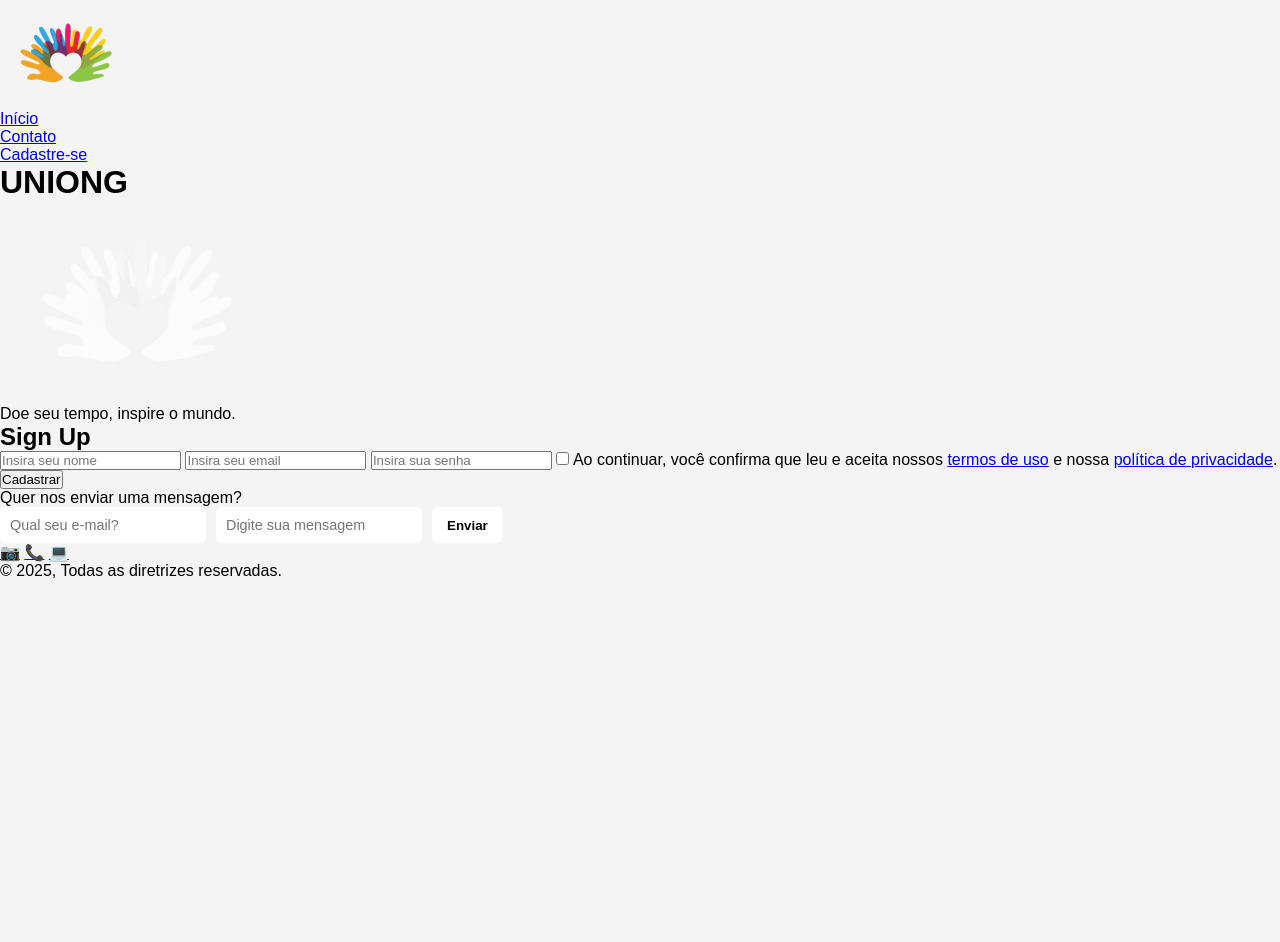
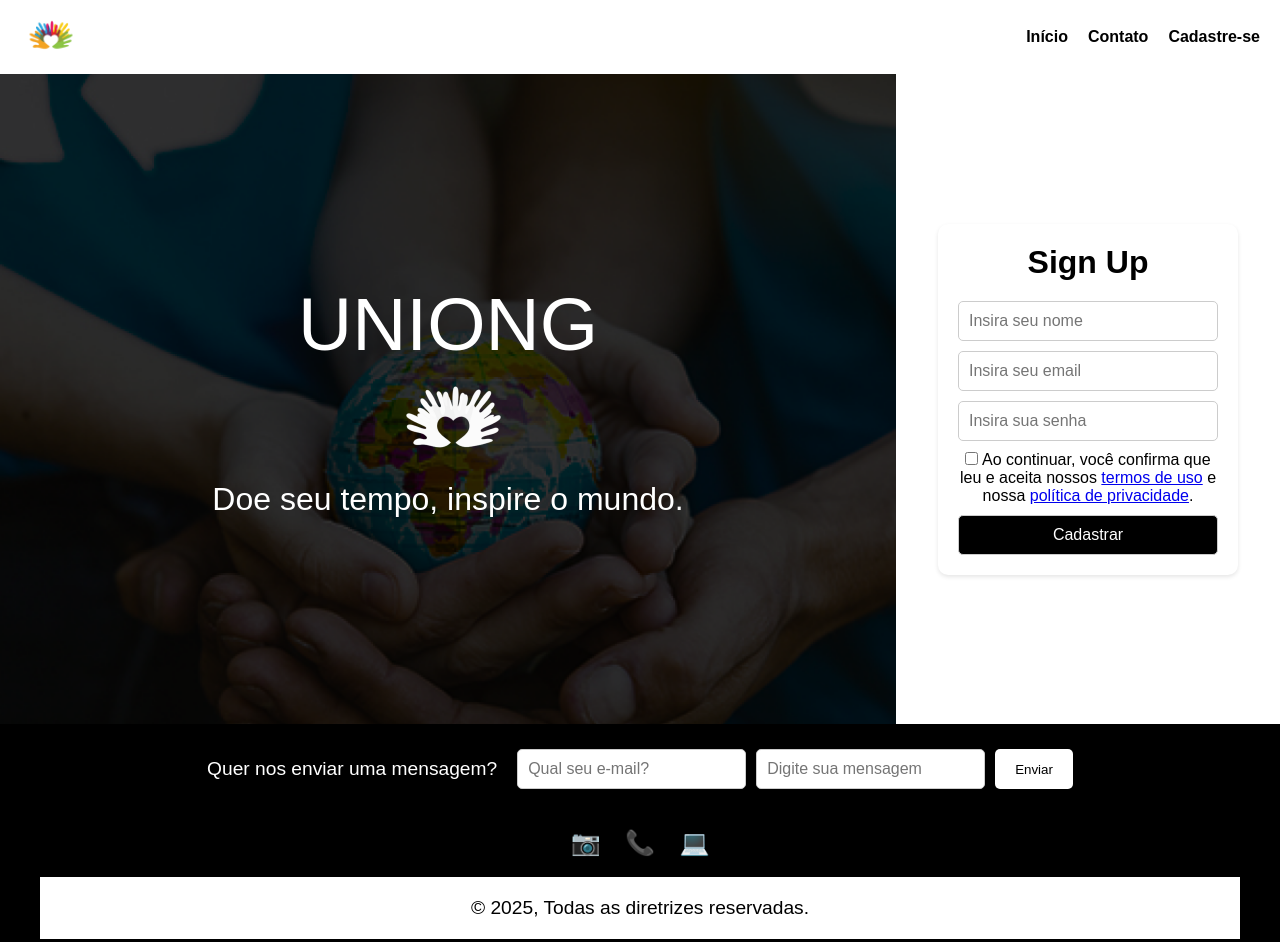
Before and after one commit to AthosAzevedo/UNIONG, a plain HTML site: page frontend/login.html in a window 1280 px wide. Before the commit the page ends 800 px from the top, so only its background shows below. Drawn offline with Linux system fonts and the light colour scheme.

Commit message:
:sparkles: Refazendo arquivos e ajustes após pull

```diff
--- a/frontend/login.html
+++ b/frontend/login.html
@@ -10,23 +10,23 @@
     <header class="navBar">
         <div class="logo">
             <img src="assets/img/LogoColorful.png" alt="tese">
-
         </div>
         <nav>
             <ul>
-                <li><a href="#">Início</a></li>
+                <li><a href="#">Início</a></li>
                 <li><a href="#">Contato</a></li>
                 <li><a href="#">Cadastre-se</a></li>
             </ul>
         </nav>
     </header>
+
     <main>
         <div class="left-side">
             <div class="overlay">
                 <div class="hero-content">
                     <div class="teste">
-                        <h1>UNIONG </h1>
-                        <img src="assets\img\LogoUncolorful.png" alt="">
+                        <h1>UNIONG</h1>
+                        <img src="assets/img/LogoUncolorful.png" alt="">
                     </div>
                     <p>Doe seu tempo, inspire o mundo.</p>
                 </div>
@@ -41,13 +41,14 @@
                     <input type="email" placeholder="Insira seu email">
                     <input type="password" placeholder="Insira sua senha">
                     <label>
-                        <input type="checkbox"> Ao continuar, você confirma que leu e aceita nossos <a href="#">termos de uso</a> e nossa <a href="#">política de privacidade</a>.
+                        <input type="checkbox"> Ao continuar, você confirma que leu e aceita nossos <a href="#">termos de uso</a> e nossa <a href="#">política de privacidade</a>.
                     </label>
                     <button type="submit">Cadastrar</button>
                 </form>
             </section>
         </div>
     </main>
+
     <footer>
         <div class="footer-content">
             <div class="contact-wrapper">
@@ -61,13 +62,14 @@
         </div>
 
         <div class="social">
-            <a href="#">&#128247;</a>
-            <a href="#">&#128222;</a>
-            <a href="#">&#128187;</a>
+            <a href=\"#\">&#128247;</a>
+            <a href=\"#\">&#128222;</a>
+            <a href=\"#\">&#128187;</a>
+        </div>
+
+        <div class="copy-container">
+            <p>&copy; 2025, Todas as diretrizes reservadas.</p>
         </div>
     </footer>
-            <div class="copy-container">
-                <p>&copy; 2025, Todas as diretrizes reservadas.</p>
-            </div>
 </body>
 </html>
--- a/frontend/styles.css
+++ b/frontend/styles.css
@@ -1,4 +1,6 @@
-/* RESET BÁSICO */
+/************************************************
+ * RESET BÁSICO
+ ************************************************/
  * {
   margin: 0;
   padding: 0;
@@ -7,47 +9,255 @@
 
 body {
   font-family: Arial, sans-serif;
+  background-color: #f4f4f4;
   color: #000;
-    background-color: #f4f4f4;
 }
 
-  /* ===== HEADER ===== */
-  .header {
+/************************************************
+ * ESTILOS PARA A TELA DE LOGIN
+ ************************************************/
+
+/* Header da tela de Login */
+.navBar {
+  display: flex;
+  justify-content: space-between;
+  align-items: center;
+  padding: 10px 20px;
+  background: white;
+  box-shadow: 0 0 5px rgba(0, 0, 0, 0.1);
+}
+
+.logo img {
+  height: 50px;
+}
+
+.navBar ul {
+  list-style: none;
+  display: flex;
+  gap: 20px;
+}
+
+.navBar a {
+  text-decoration: none;
+  color: #000;
+  font-weight: bold;
+  transition: 0.3s;
+}
+
+.navBar a:hover {
+  color: #6a00f4;
+}
+
+/* Main da tela de Login */
+main {
+  display: flex;
+  min-height: calc(100vh - 150px);
+}
+
+.left-side {
+  flex: 7;
+  background: url("assets/img/pageImage.png") no-repeat center center/cover;
+  display: flex;
+  align-items: center;
+  justify-content: center;
+  color: white;
+  text-align: center;
+  position: relative;
+}
+
+.overlay {
+  background: rgba(0, 0, 0, 0.5);
+  width: 100%;
+  height: 100%;
+  display: flex;
+  align-items: center;
+  justify-content: center;
+}
+
+.hero-content {
+  z-index: 2;
+}
+
+.hero-content h1 {
+  font-size: 75px;
+  margin: 0;
+  font-weight: normal;
+}
+
+.hero-content img {
+  width: 137px;
+  height: 100px;
+  margin-left: 10px;
+}
+
+.hero-content p {
+  font-size: 32px;
+  margin-top: 10px;
+}
+
+/* Seção direita da tela de Login */
+.right-side {
+  flex: 3;
+  display: flex;
+  align-items: center;
+  justify-content: center;
+  background: white;
+}
+
+.signup {
+  background: white;
+  padding: 20px;
+  width: 90%;
+  max-width: 300px;
+  text-align: center;
+  box-shadow: 0 2px 4px rgba(0, 0, 0, 0.1);
+  border-radius: 10px;
+}
+
+.signup h2 {
+  font-size: 2rem;
+  margin-bottom: 20px;
+}
+
+.signup form {
+  display: flex;
+  flex-direction: column;
+  gap: 10px;
+}
+
+.signup input,
+.signup button {
+  padding: 10px;
+  border: 1px solid #ccc;
+  border-radius: 5px;
+  font-size: 1rem;
+}
+
+.signup button {
+  background: black;
+  color: white;
+  cursor: pointer;
+  transition: background 0.3s ease;
+}
+
+.signup button:hover {
+  background: #333;
+}
+
+/* Footer da tela de Login */
+footer {
+  background: black;
+  color: white;
+  padding: 25px 40px;
+  text-align: center;
+}
+
+.footer-content {
+  display: flex;
+  flex-direction: column;
+  align-items: center;
+  margin-bottom: 20px;
+}
+
+.contact-wrapper {
+  display: flex;
+  align-items: center;
+  gap: 20px;
+  margin-bottom: 20px;
+}
+
+.contact-wrapper p {
+  margin: 0;
+  font-size: 1.2rem;
+  text-align: left;
+}
+
+.contact {
+  display: flex;
+  gap: 10px;
+}
+
+.contact input {
+  padding: 10px;
+  border: 1px solid #ccc;
+  border-radius: 5px;
+  font-size: 1rem;
+}
+
+.contact button {
+  padding: 10px 20px;
+  border: none;
+  border-radius: 5px;
+  background: white;
+  color: black;
+  cursor: pointer;
+  transition: background 0.3s ease;
+}
+
+.contact button:hover {
+  background: #ddd;
+}
+
+.social a {
+  color: white;
+  margin: 0 10px;
+  text-decoration: none;
+  font-size: 1.5rem;
+}
+
+.copy-container {
+  background-color: white;
+  padding: 20px;
+  text-align: center;
+  margin-top: 20px;
+  border-radius: 0px;
+  box-shadow: 0 2px 4px rgba(0, 0, 0, 0.1);
+}
+
+.copy-container p {
+  margin: 0;
+  font-size: 1.2rem;
+  color: black;
+}
+
+/************************************************
+ * ESTILOS PARA A TELA DE CADASTRAR AÇÕES
+ ************************************************/
+
+/* Header do Cadastro */
+.header-cadastro {
   width: 100%;
   height: 60px;
   background-color: #fff;
   box-shadow: 0 0 5px rgba(0,0,0,0.1);
-
   display: flex;
   align-items: center;
   justify-content: space-between;
   padding: 0 20px;
 }
 
-  .header .logo img {
+.logo-cadastro img {
   height: 45px;
 }
 
-  /* Menu */
-  .header nav ul {
+.nav-cadastro ul {
   list-style: none;
   display: flex;
   gap: 20px;
 }
 
-  .header nav a {
+.nav-cadastro a {
   text-decoration: none;
   color: #000;
   font-weight: bold;
   transition: 0.3s;
 }
 
-  .header nav a:hover {
+.nav-cadastro a:hover {
   color: #6a00f4;
 }
 
-  /* Ícone de usuário */
-  .user-icon {
+.user-icon-cadastro {
   width: 40px;
   height: 40px;
   background-color: #000;
@@ -59,20 +269,18 @@
   font-weight: bold;
 }
 
-  /* ===== MAIN ===== */
-  .main {
-    /* Imagem de fundo ocupando toda a tela (menos o header e footer) */
-    min-height: calc(100vh - 60px - 120px); /* Subtraindo a altura do header e do footer aproximados */
+/* Main do Cadastro */
+.main-cadastro {
+  min-height: calc(100vh - 60px - 120px);
   background: url('assets/img/pageImage.png') no-repeat center center/cover;
   position: relative;
-
   display: flex;
   align-items: center;
   justify-content: center;
 }
 
-  /* Card do formulário */
-  .form-card {
+/* Card do formulário de Cadastro */
+.form-card-cadastro {
   background-color: rgba(0, 0, 0, 0.9);
   width: 350px;
   padding: 30px;
@@ -81,17 +289,16 @@
 
   display: flex;
   flex-direction: column;
-    gap: 15px; /* Espaço entre os elementos internos */
+  gap: 15px;
 }
 
-  /* Labels e inputs */
-  .form-label {
+.form-label-cadastro {
   color: #fff;
   font-size: 1rem;
 }
 
-  .form-card input[type='text'],
-  .form-card input[type='file'] {
+.form-card-cadastro input[type='text'],
+.form-card-cadastro input[type='file'] {
   padding: 10px;
   border: none;
   border-radius: 5px;
@@ -100,8 +307,8 @@
   color: #000;
 }
 
-  /* Grupo do toggle */
-  .toggle-group {
+/* Toggle (Aceitando voluntários) */
+.toggle-group-cadastro {
   display: flex;
   align-items: center;
   justify-content: space-between;
@@ -109,7 +316,7 @@
   font-size: 0.95rem;
 }
 
-  /* ===== Switch (toggle) ===== */
+/* Switch (pode ser aproveitado pelas duas telas, se precisar) */
 .switch {
   position: relative;
   display: inline-block;
@@ -151,7 +358,7 @@
 }
 
 /* Botão 'Pronto!' */
-  .btn-pronto {
+.btn-pronto-cadastro {
   width: 100%;
   padding: 12px;
   border: none;
@@ -163,38 +370,38 @@
   transition: 0.3s;
   font-weight: bold;
 }
-  .btn-pronto:hover {
+.btn-pronto-cadastro:hover {
   opacity: 0.8;
 }
 
-  /* ===== FOOTER ===== */
-  .footer {
+/* Footer do Cadastro */
+.footer-cadastro {
   background-color: #000;
   color: #fff;
   text-align: center;
-    padding: 20px 20px 40px 20px; /* Extra espaço embaixo para distanciar do final */
+  padding: 20px 20px 40px 20px;
 }
 
-  .footer-top {
+.footer-top-cadastro {
   display: flex;
   flex-direction: column;
   align-items: center;
   gap: 10px;
 }
 
-  .contact {
+.contact-cadastro {
   display: flex;
   gap: 10px;
 }
 
-  .contact input {
+.contact-cadastro input {
   padding: 10px;
   border-radius: 5px;
   border: none;
   font-size: 0.9rem;
 }
 
-  .contact button {
+.contact-cadastro button {
   background-color: #fff;
   color: #000;
   border: none;
@@ -204,17 +411,17 @@
   font-weight: bold;
   transition: 0.3s;
 }
-  .contact button:hover {
+.contact-cadastro button:hover {
   background-color: #ddd;
 }
 
-  .contact-info {
+.contact-info-cadastro {
   margin-top: 10px;
   font-size: 0.9rem;
   opacity: 0.8;
 }
 
-  .footer-bottom {
+.footer-bottom-cadastro {
   margin-top: 10px;
   font-size: 0.9rem;
   opacity: 0.7;
```
Also changed, not shown: frontend/cadastrarAcoes.html (+18 -18 lines). Lines whose indentation alone changed are shown as unchanged.
